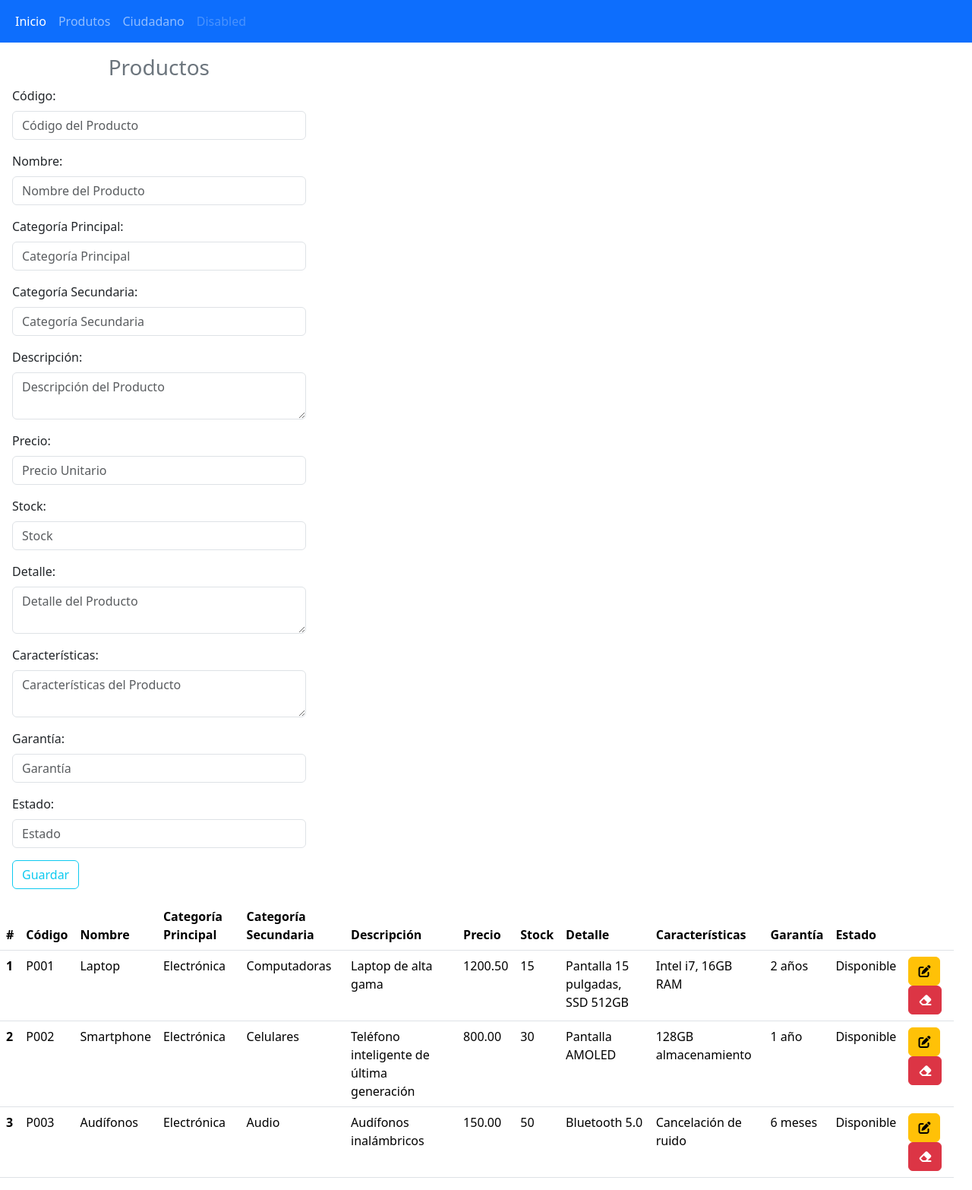
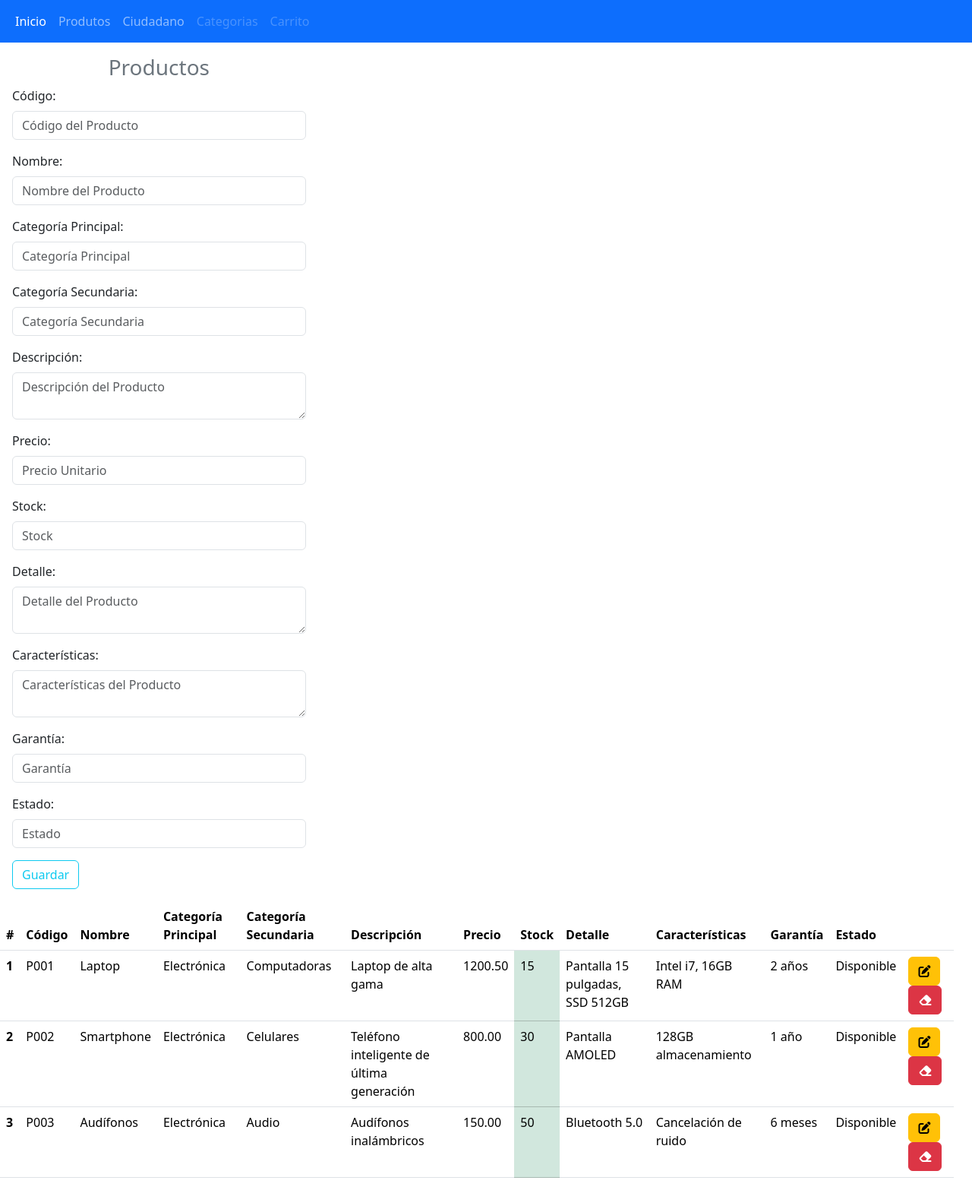
Before and after one commit to William19D/CarritoDeCompras, a PHP site: page /productos.php in a window 1280 px wide. Shown: the whole page at 76% size. Run offline with PHP 8.4, Linux system fonts and the light colour scheme; data comes from the database, SQL or seed files in the repository; some libraries are stand-ins or nearby versions.

Commit message:
sdas
dasd

```diff
--- a/navbar.php
+++ b/navbar.php
@@ -11,7 +11,10 @@
       <a class="nav-link" href="ciudadano.php">Ciudadano</a>
     </li>
     <li class="nav-item">
-      <a class="nav-link disabled" href="#">Disabled</a>
+      <a class="nav-link disabled" href="">Categorias</a>
+    </li>
+    <li class="nav-item">
+      <a class="nav-link disabled" href="#">Carrito</a>
     </li>
   </ul>
 </div>
--- a/productos.php
+++ b/productos.php
@@ -123,7 +123,12 @@ $sql = $conexion->query("SELECT id, codigo, nombre, categoriaPrincipal, categori
             <td><?= $datos->categoriaSecundaria ?></td>
             <td><?= $datos->descripcion ?></td>
             <td><?= $datos->precio ?></td>
-            <td><?= $datos->stock ?></td>
+            <?php
+        if($datos->stock  == 0){?>
+            <td class="table-danger"><?= $datos->stock ?></td>
+        <?php }else{?>
+            <td class="table-success"><?= $datos->stock ?></td>
+            <?php }?>
             <td><?= $datos->detalle ?></td>
             <td><?= $datos->caracteristicas ?></td>
             <td><?= $datos->garantia ?></td>
```
